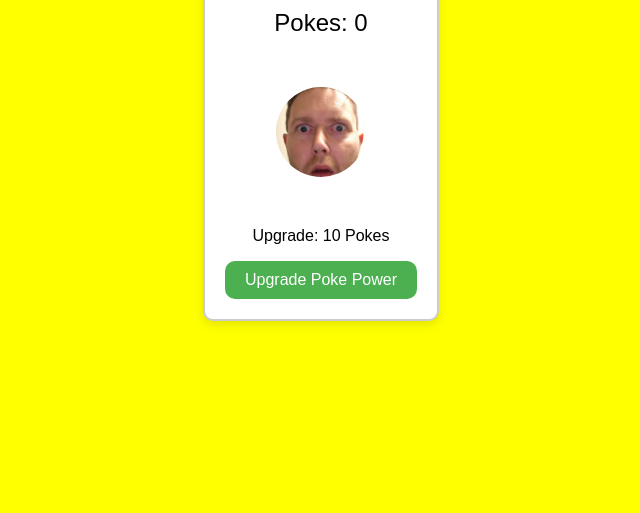
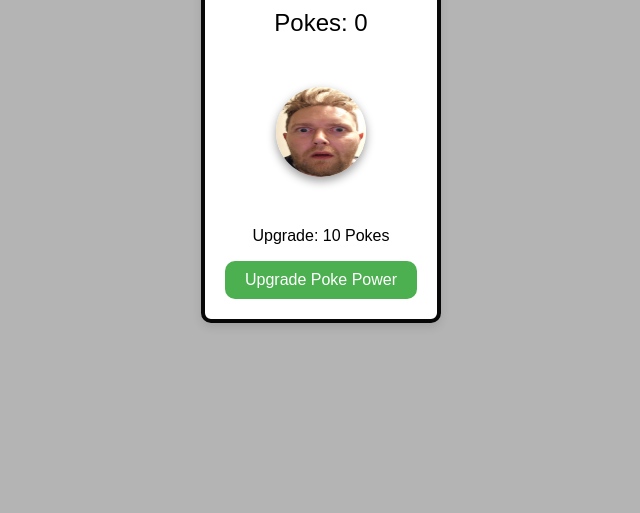
Before and after one commit to bax082024/MaxBaxClicker, a plain HTML site: page wwwroot/index.html in a window 1280 px wide. Shown: the part 287-800 px from the top of the page, without its empty margins (319-959 px from the left). Drawn offline with Linux system fonts and the light colour scheme.

Commit message:
superduper game

```diff
--- a/wwwroot/style.css
+++ b/wwwroot/style.css
@@ -4,14 +4,14 @@ body {
   align-items: center;
   height: 100vh;
   margin: 0;
-  background-color: yellow; /* Background color for the game */
+  background-color: rgb(180, 180, 180); /* Background color for the game */
   font-family: Arial, sans-serif;
 }
 
 #gameContainer {
   text-align: center;
   background-color: #fff;
-  border: 2px solid #ccc;
+  border: 4px solid #080808;
   padding: 20px;
   border-radius: 10px;
   box-shadow: 0px 4px 10px rgba(0,0,0,0.1);
@@ -41,14 +41,15 @@ h1 {
   margin: 0 auto;
 }
 
+
+
 #pokeImage {
-  width: 90px; /* Adjusted width */
-  height: 90px; /* Adjusted height */
-  object-fit: cover;
-  object-position: 50% ; /* This moves the face up so more is visible */
-  border-radius: 50%; /* Circular image */
-  pointer-events: none;
-  transition: transform 0.2s ease-in-out; /* Smooth transition for the bounce */
+  width: 90px; /* Make the image slightly smaller */
+  height: 90px;
+  border-radius: 50%; /* Keeps the circular shape */
+  display: block;
+  margin: 10px auto; /* Adds space between the image and other elements */
+  box-shadow: 0px 4px 10px rgba(0, 0, 0, 0.4); /* Smooth transition for the bounce */
 }
 
 #clickButton:active #pokeImage {
```
Also changed, not shown: wwwroot/images/body.jpg (added), 2 other files.
